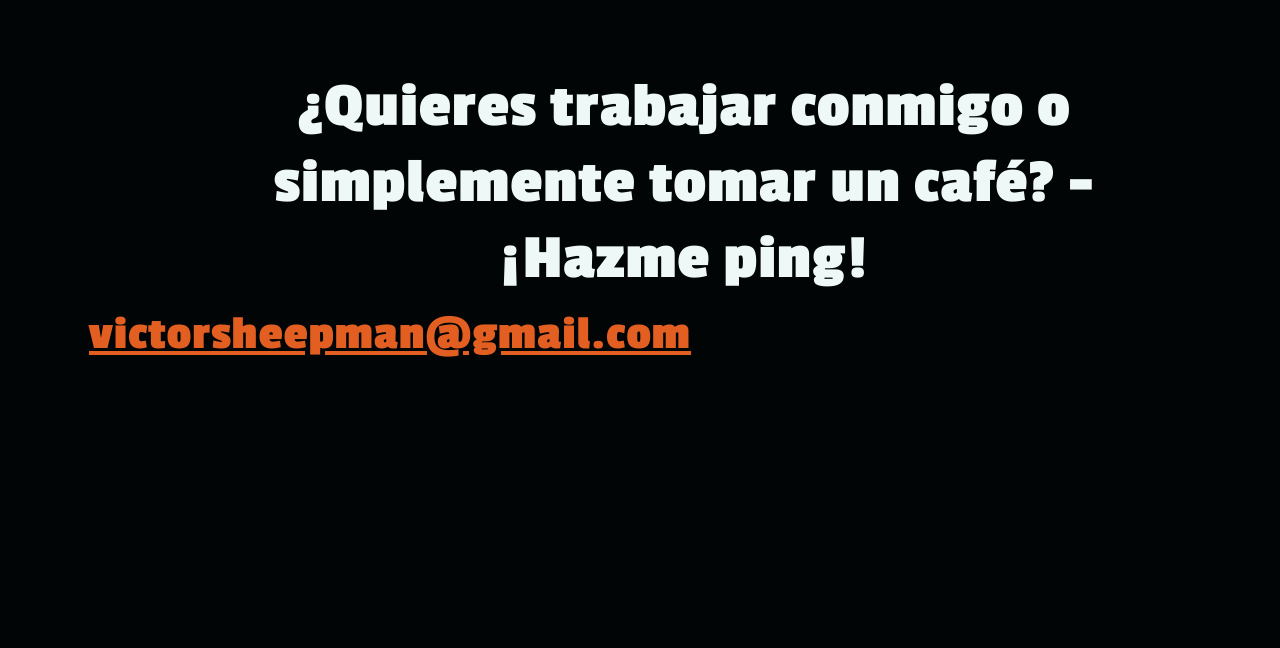
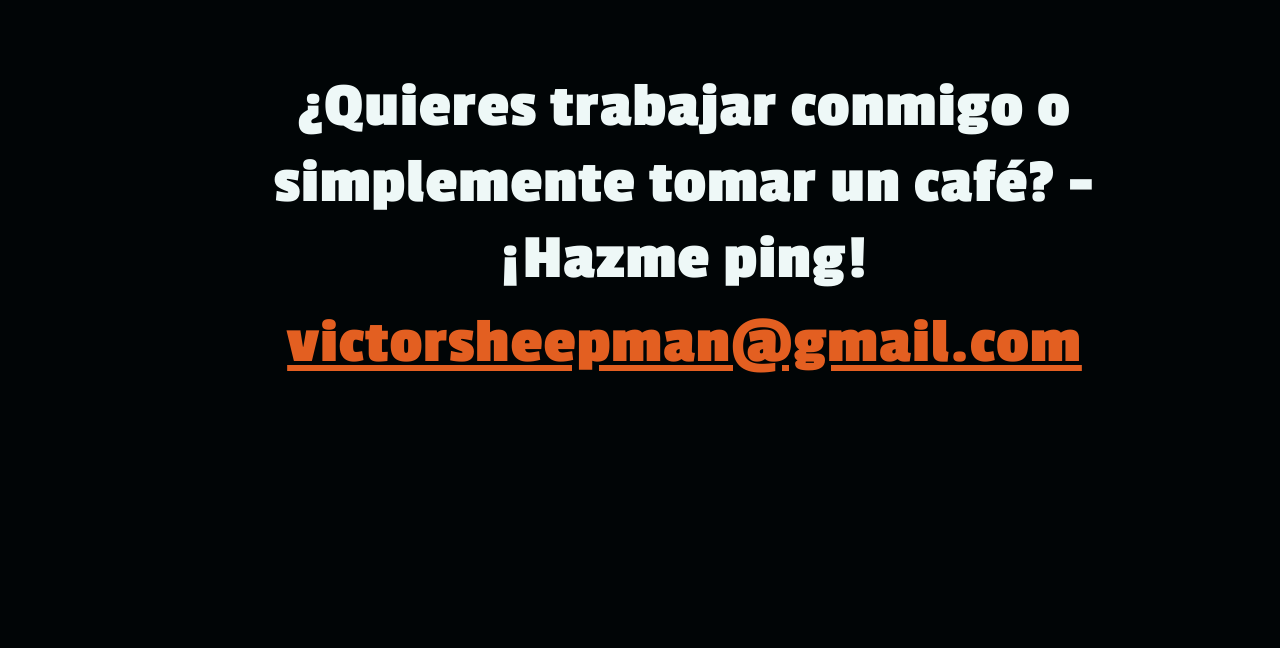
Before and after one commit to victorsheepman/portafolio_gwen, a website built with webpack: page public/index.html in a window 1280 px wide. Shown: the part 4139-4787 px from the top of the page. Built offline with nearby package versions, Linux system fonts and the light colour scheme.

Commit message:
centrado

```diff
--- a/src/style/_contact.scss
+++ b/src/style/_contact.scss
@@ -3,17 +3,21 @@
     height: 544px;
     background-color: $Color-black;
     padding-left: 89px;
+    display: flex;
+    flex-direction: column;
+    align-items: center;
 
     a{
 
         font-family: $font;
-        font-size: 3rem;
+        font-size: 4rem;
         font-style: normal;
         font-weight: 700;
         line-height:4.75rem;
         letter-spacing: 1px;
         text-align: left;
         color: $Color-orange;
+        margin-top: 8px;
     }
 }
 
```
Also changed, not shown: src/utils/observer.js (deleted, +0 -19 lines).
